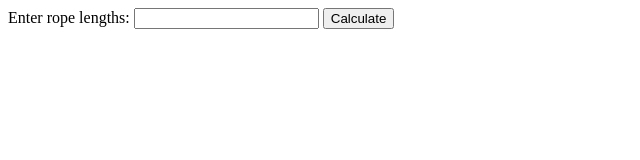
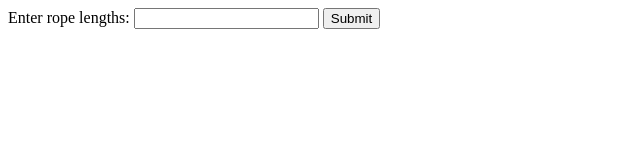
Before and after one commit to acciojob/Minimum-Cost-Of-Ropes-Anup9148680234, a website: page main.html in a window 1280 px wide. Shown: the full height of the page, 0-640 px from the left. Drawn offline with Linux system fonts and the light colour scheme.

Commit message:
created a submission

```diff
--- a/main.html
+++ b/main.html
@@ -9,7 +9,7 @@
     <form>
         <label for="rope-lengths">Enter rope lengths:</label>
         <input type="text" id="rope-lengths">
-        <button type="button" onclick="calculateMinCost()">Calculate</button>
+        <button type="button" onclick="calculateMinCost()">Submit</button>
       </form>
       <div id="result"></div>
 
--- a/script.js
+++ b/script.js
@@ -12,11 +12,10 @@ function calculateMinCost() {
         arr.splice(0,2);
         arr.push(result);
         cost+=result;
-
         arr.sort();
     }
     let result1 = document.getElementById("result");
-    result1.textContent=cost
+    result1.textContent=cost;
 
 
 
```
